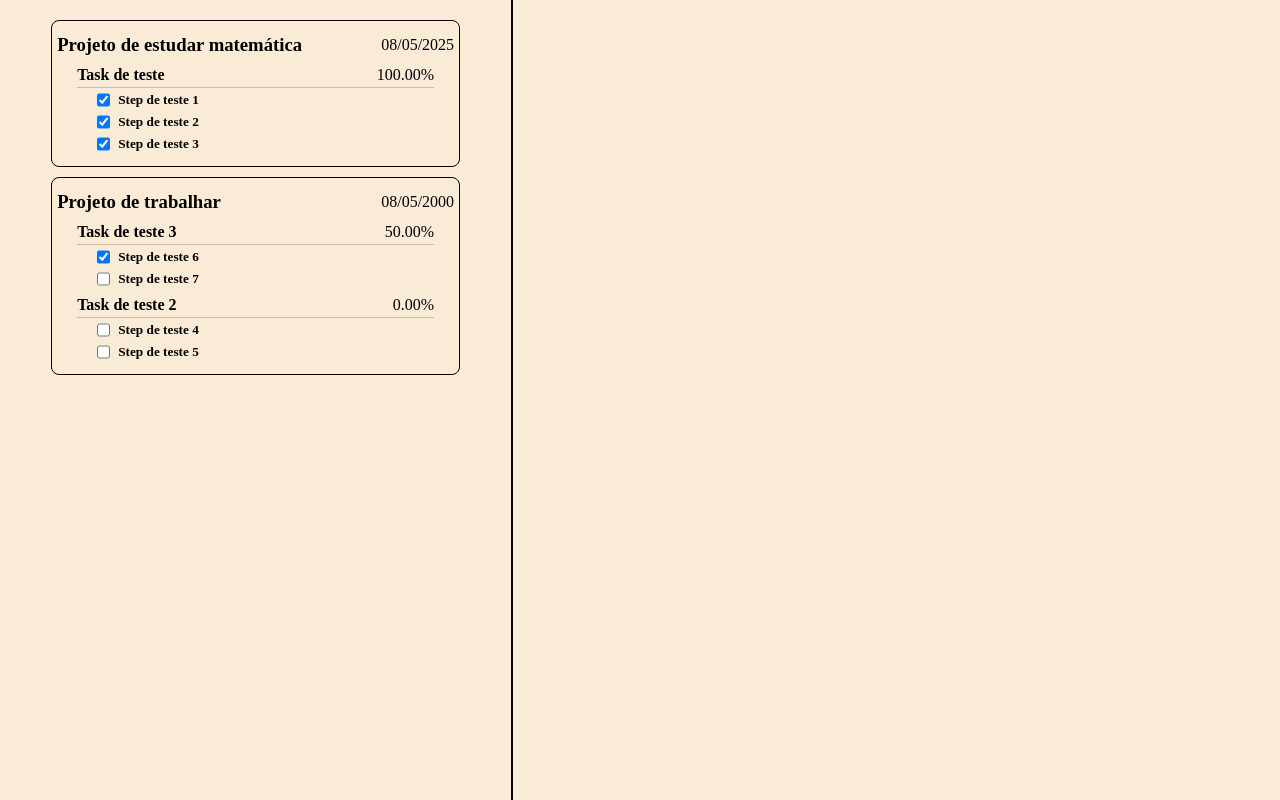
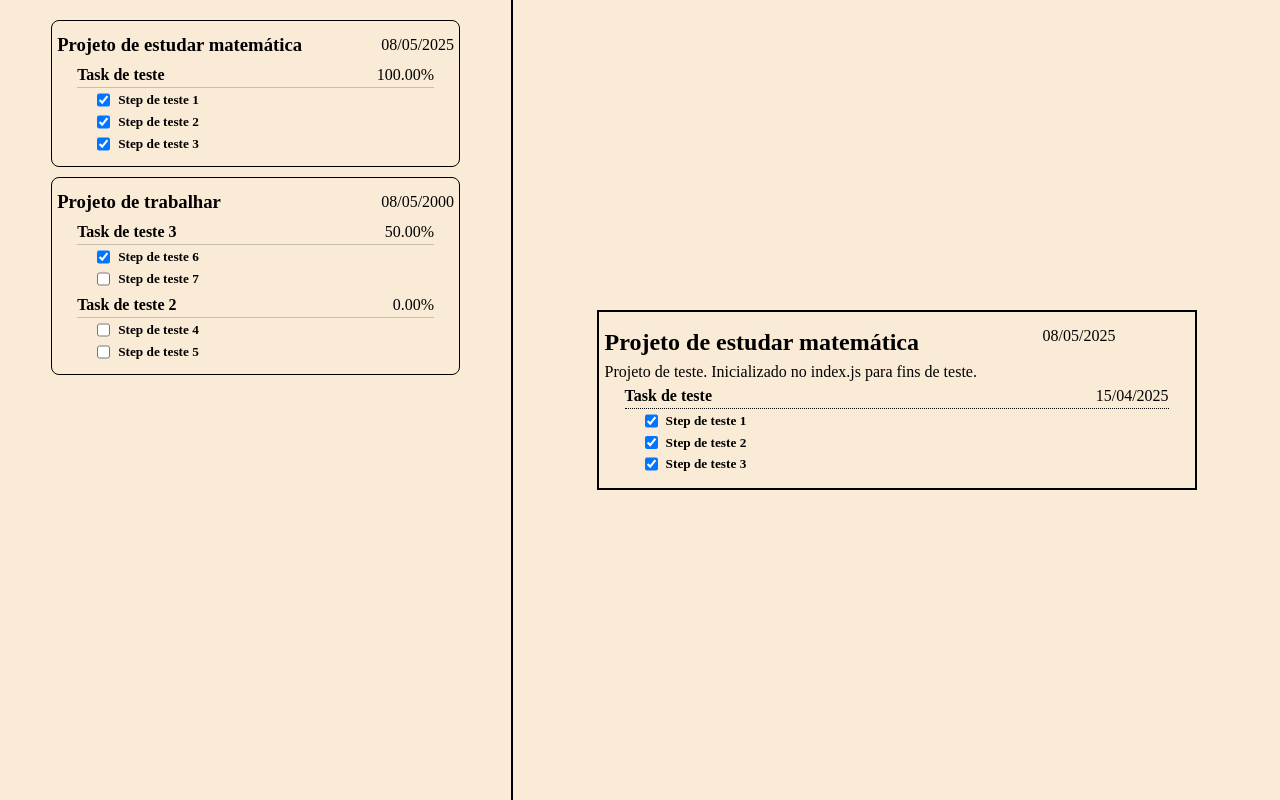
Before and after one commit to Gabriel-Muniz/todolist, a website built with webpack: page src/template.html in a window 1280 px wide. Built offline with nearby package versions, Linux system fonts and the light colour scheme.

Commit message:
FEAT: main section project rendering

```diff
--- a/src/scripts/index.js
+++ b/src/scripts/index.js
@@ -5,10 +5,10 @@ import { Project } from "./models/Projects";
 import { Step } from "./models/Step";
 import { Task } from "./models/Task";
 
-import { renderSidebarProjects } from "./modules/projectView";
+import { renderProject, renderSidebarProjects } from "./modules/projectView";
 import { attachEventListeners } from "./utils/interfaceListeners";
 
-let project1 = new Project('Projeto de estudar matemática', 'Projeto de teste', '2025-05-08', 'high');
+let project1 = new Project('Projeto de estudar matemática', 'Projeto de teste. Inicializado no index.js para fins de teste.', '2025-05-08', 'high');
 
 let task1 = new Task('Task de teste', '2025-04-15', 0)
 
@@ -76,3 +76,5 @@ console.log(projects[1].projectTasks[0].dueDate);
 
 renderSidebarProjects(projects);
 attachEventListeners();
+
+renderProject(projects[0]);
--- a/src/scripts/modules/projectView.js
+++ b/src/scripts/modules/projectView.js
@@ -1,4 +1,4 @@
-import { renderTask } from "./taskView";
+import { renderTaskMain, renderTaskSidebar } from "./taskView";
 
 export function renderSidebarProjects(projects) {
   const template = document.getElementById('project-template-sidebar')
@@ -19,10 +19,38 @@ export function renderSidebarProjects(projects) {
     const projectTasksContainer = clone.querySelector('.project-tasks');
 
     project.projectTasks.map(currentTask => {
-      projectTasksContainer.append(renderTask(currentTask))
+      projectTasksContainer.append(renderTaskSidebar(currentTask))
     })
 
     sidebar.append(clone);
 
   })
 }
+
+export function renderProject(project){
+  const mainSection = document.querySelector('.main-section');
+
+  const template = document.getElementById('project-template-main');
+
+  const clone = template.content.cloneNode(true);
+
+  const projectTitle = clone.querySelector('.project-title');
+
+  const projectDuedate = clone.querySelector('.project-dueDate');
+
+  const projectDescription = clone.querySelector('.project-description');
+
+  projectTitle.textContent = project.title;
+  projectDuedate.textContent = project.dueDate;
+  projectDescription.textContent = project.description;
+
+  const projectTasksContainer = clone.querySelector('.project-tasks');
+
+  project.projectTasks.map(currentTask => {
+    projectTasksContainer.append(renderTaskMain(currentTask))
+  })
+
+
+  mainSection.append(clone);
+
+}
--- a/src/scripts/modules/taskView.js
+++ b/src/scripts/modules/taskView.js
@@ -1,6 +1,6 @@
 import { renderStep } from "./stepView";
 
-export function renderTask(task) {
+export function renderTaskSidebar(task) {
   const template = document.getElementById('task-template-sidebar');
 
   const clone = template.content.cloneNode(true);
@@ -20,3 +20,24 @@ export function renderTask(task) {
 
   return clone;
 }
+
+export function renderTaskMain(task){
+  const template = document.getElementById('task-template-main');
+
+  const clone = template.content.cloneNode(true);
+
+  const taskTitle = clone.querySelector('.task-title');
+
+  const taskDuedate = clone.querySelector('.task-dueDate');
+
+  taskTitle.textContent = task.title;
+  taskDuedate.textContent = task.dueDate;
+
+  const taskSteps = clone.querySelector('.task-steps');
+
+  task.taskSteps.map(currentStep => {
+    taskSteps.append(renderStep(currentStep));
+  })
+
+  return clone;
+}
--- a/src/styles/main.css
+++ b/src/styles/main.css
@@ -15,6 +15,10 @@ body {
   padding: 20px 0;
 }
 .main-section {
+  display: flex;
+  align-items: center;
+  justify-content: center;
+
   flex: 3;
 }
 .project-wrapper.sidebar {
@@ -56,3 +60,18 @@ ul {
 .hidden {
   display: none;
 }
+
+.project-wrapper.main {
+  border: 2px solid black;
+  width: 600px;
+  padding: 12px 6px;
+}
+.project-header.main {
+  display: grid;
+  grid-template-columns: 3fr 1fr;
+}
+.task-header.main {
+  display: flex;
+  justify-content: space-between;
+  border-bottom: 1px dotted black;
+}
--- a/src/template.html
+++ b/src/template.html
@@ -42,4 +42,28 @@
       <h5 class="step-title">Placeholder Step</h5>
     </li>
   </template>
+
+  <template id="project-template-main">
+    <div class="project-wrapper main">
+      <div class="project-header main">
+        <h2 class="project-title main">Placeholder Title Main</h2>
+        <span class="project-dueDate main">SaveTheDate</span>
+        <p class="project-description main">
+          Lorem ipsum dolor sit amet, consectetur adipisicing elit. Non culpa
+          reprehenderit aliquam. At, perspiciatis neque!
+        </p>
+      </div>
+      <ul class="project-tasks main"></ul>
+    </div>
+  </template>
+
+  <template id="task-template-main">
+    <li class="task-wrapper main">
+      <div class="task-header main">
+        <h4 class="task-title main">Task title main</h4>
+        <span class="task-dueDate main">00/00/00</span>
+      </div>
+      <ul class="task-steps main"></ul>
+    </li>
+  </template>
 </html>
```
Also changed, not shown: src/scripts/modules/domManager.js (added).
